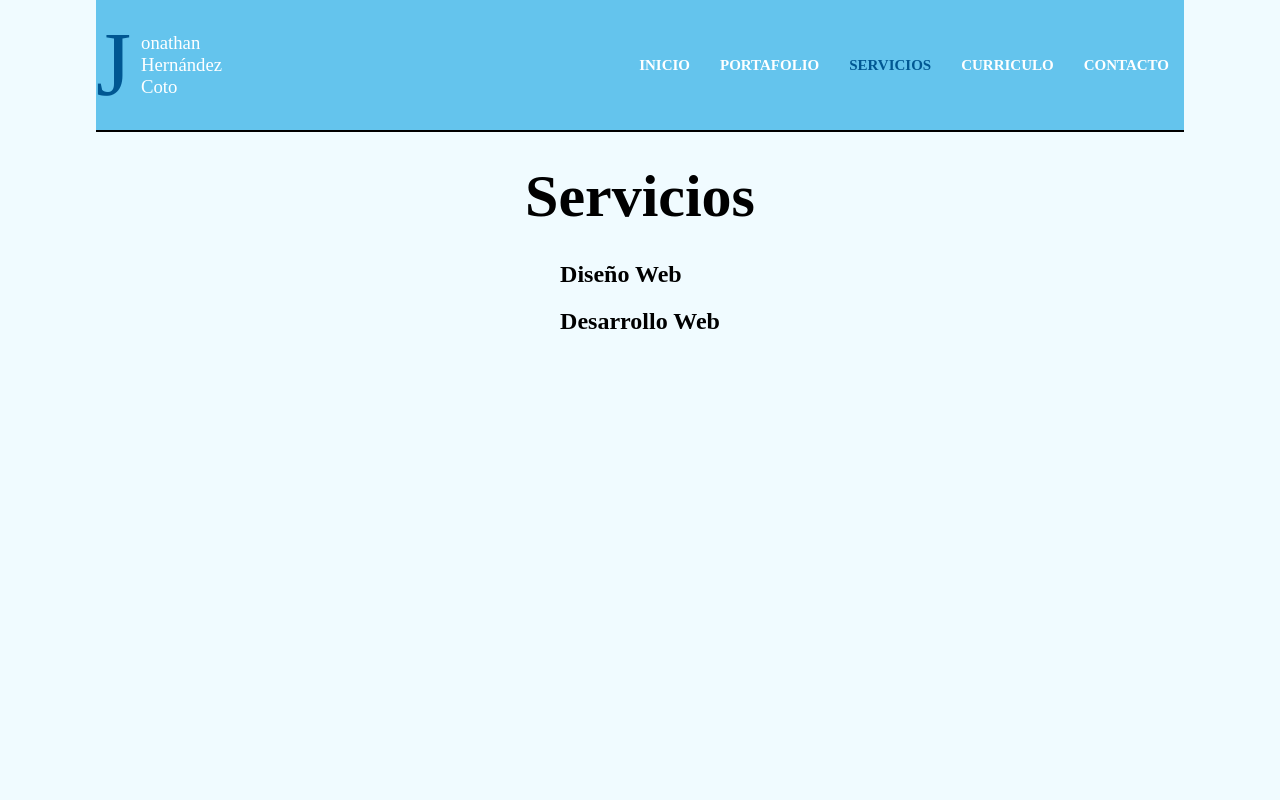
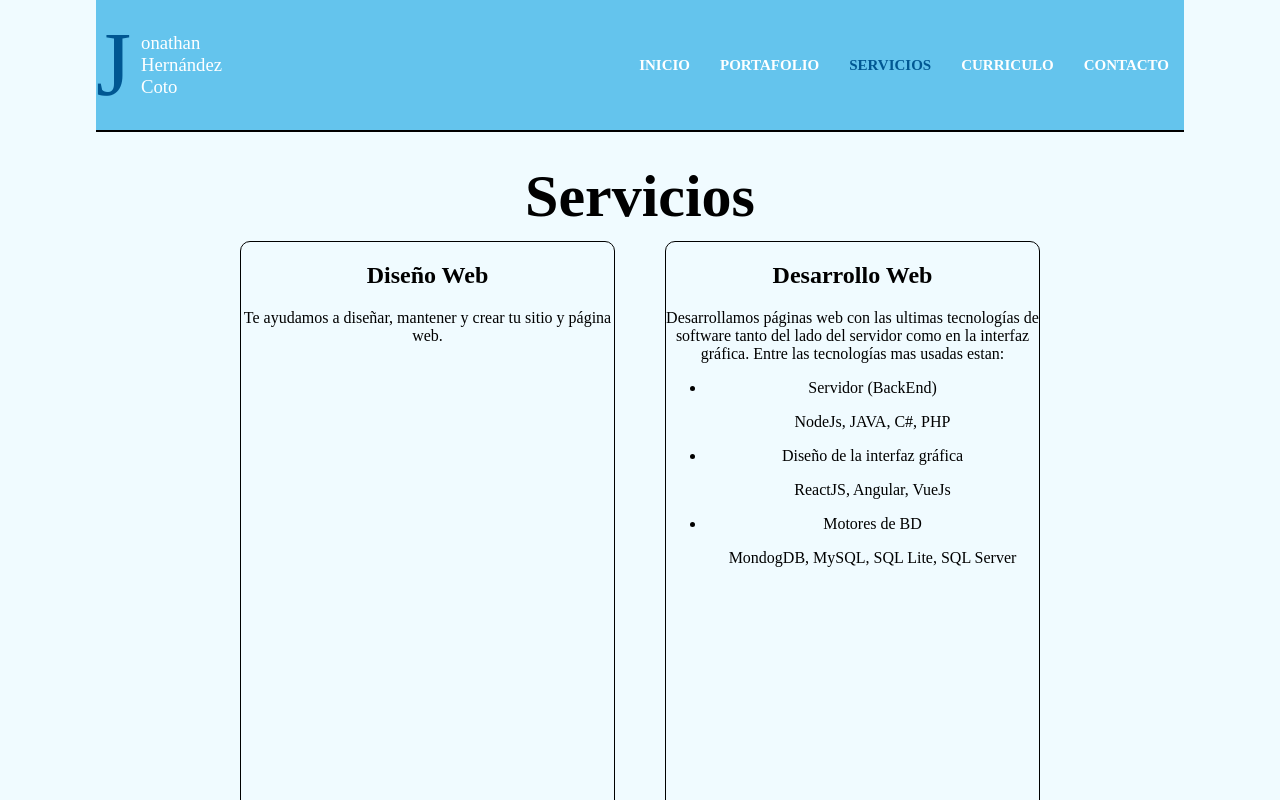
Before and after one commit to jahcoto/portfolio, a React (Vite) app: page /servicios in a window 1280 px wide. Shown: the top 800 px of the page. Built offline with nearby package versions, Linux system fonts and the light colour scheme.

Commit message:
Add services

```diff
--- a/src/components/Servicios.jsx
+++ b/src/components/Servicios.jsx
@@ -1,3 +1,5 @@
+import '../styles/servicios.css';
+
 const Servicios = () => {
   return (
     <div className="page">
@@ -5,9 +7,23 @@ const Servicios = () => {
       <section className="services">
         <article className="service">
           <h2>Diseño Web</h2>
+          <p>Te ayudamos a diseñar, mantener y crear tu sitio y página web.</p>
         </article>
         <article className="service">
           <h2>Desarrollo Web</h2>
+          <p>
+            Desarrollamos páginas web con las ultimas tecnologías de software
+            tanto del lado del servidor como en la interfaz gráfica. Entre las
+            tecnologías mas usadas estan:
+            <ul>
+              <li>Servidor (BackEnd)</li>
+              <p>NodeJs, JAVA, C#, PHP</p>
+              <li>Diseño de la interfaz gráfica</li>
+              <p>ReactJS, Angular, VueJs</p>
+              <li>Motores de BD</li>
+              <p>MondogDB, MySQL, SQL Lite, SQL Server</p>
+            </ul>
+          </p>
         </article>
       </section>
     </div>
--- /dev/null
+++ b/src/styles/servicios.css
@@ -0,0 +1,17 @@
+.services {
+  width: 800px;
+  height: 100vh;
+  display: flex;
+  flex-direction: row;
+  justify-content: center;
+  align-items: start;
+  gap: 50px;
+}
+
+.service {
+  width: 100%;
+  height: 100%;
+  border: 1px solid #000;
+  border-radius: 10px;
+  text-align: center;
+}
```
